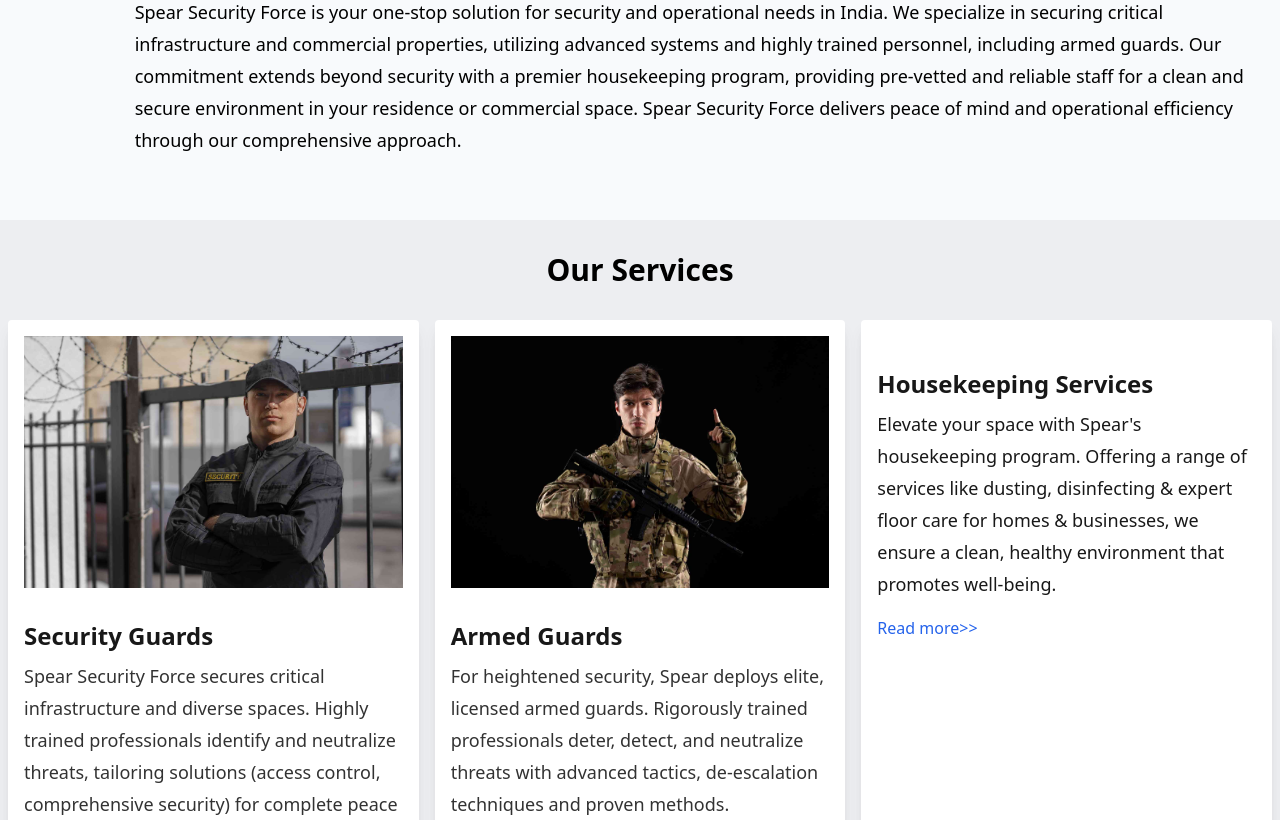
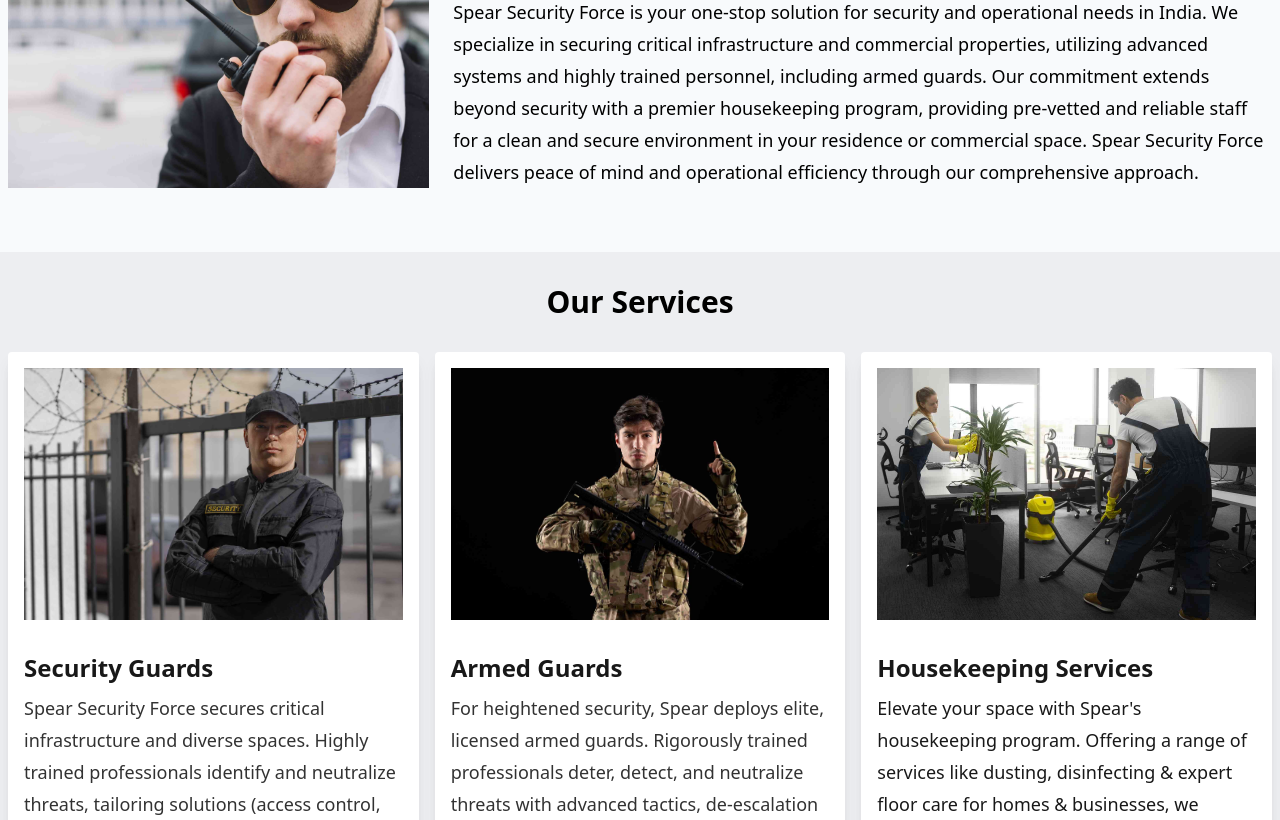
Before and after one commit to Eswarsiddu/SpearSecurityForce, a plain HTML site: page index.html in a window 1280 px wide. Shown: the part 967-1787 px from the top of the page. Drawn offline with Linux system fonts and the light colour scheme.

Commit message:
fixed Images

```diff
--- a/index.html
+++ b/index.html
@@ -264,7 +264,7 @@
         <div class="container px-2 mx-auto flex gap-6">
           <img
             class="w-1/3 hidden md:inline"
-            src="/Assets//images/front-view-professional-guard.jpg"
+            src="/Assets/images/front-view-professional-guard.jpg"
             alt=""
           />
           <div class="px-4 md:px-0">
@@ -341,7 +341,7 @@
             <div class="bg-white p-4 rounded shadow-lg pb-16">
               <img
                 class="w-full object-fill object-center"
-                src="/Assets//images/fulloffice.jpg"
+                src="/Assets/images/fulloffice.jpg"
                 alt=""
               />
               <h3 class="text-2xl font-bold pt-4 md:pt-8 pb-2 opacity-90">
```
Also changed, not shown: Services.html (+1 -1 lines).
